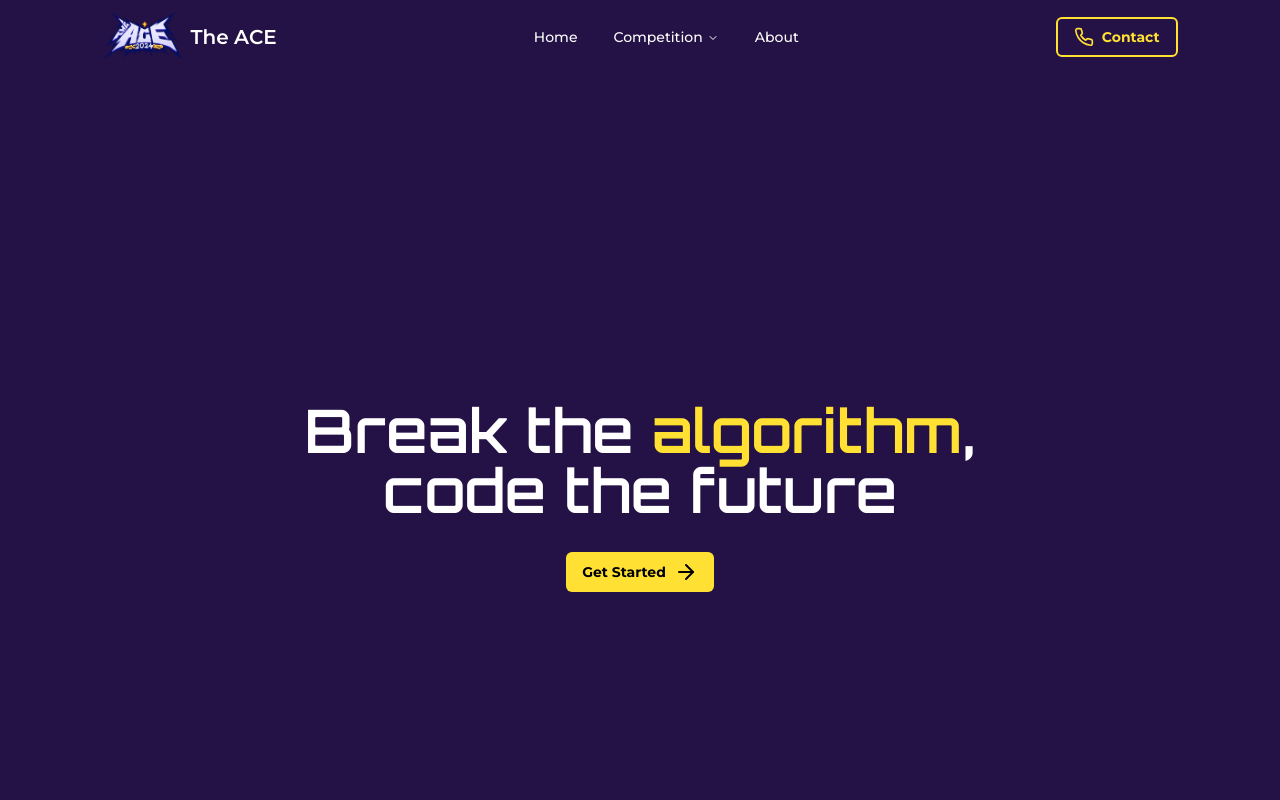
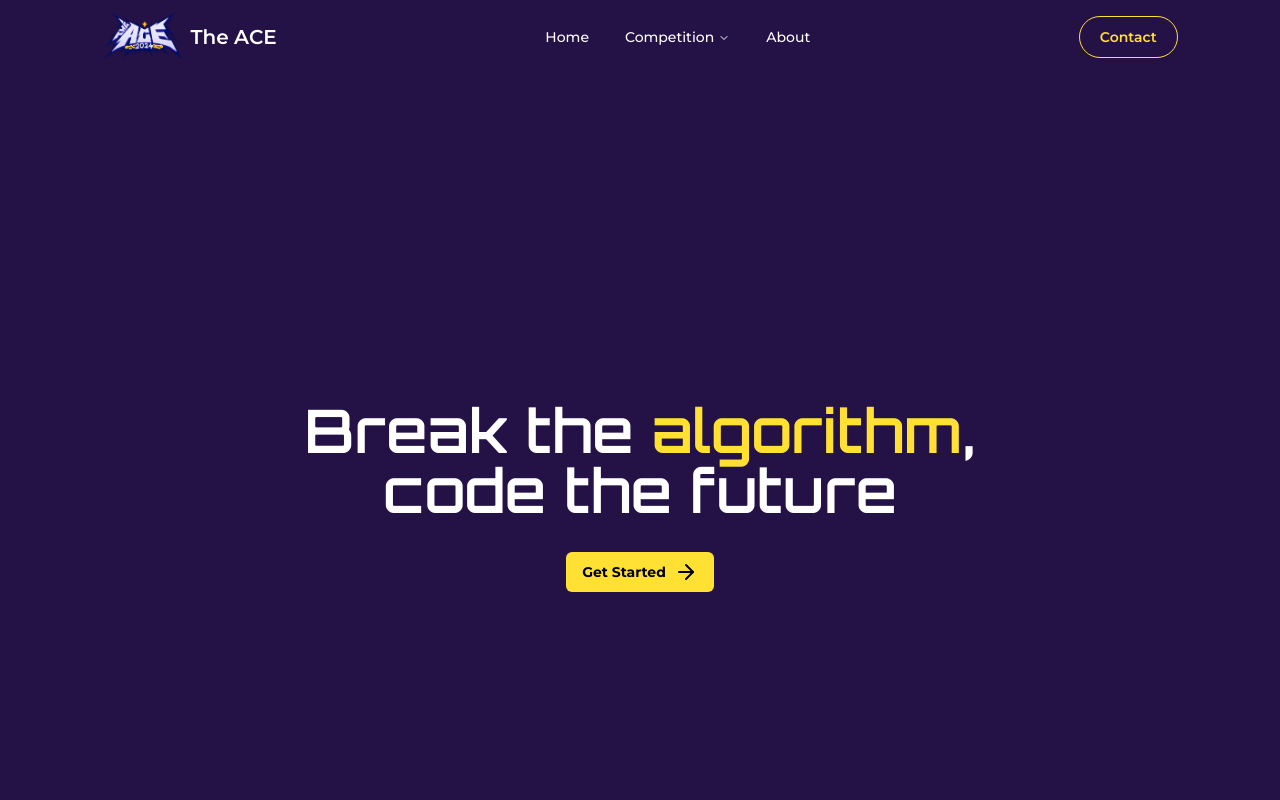
Before and after one commit to Brilliahib/theace-2024, a Next.js app: page / in a window 1280 px wide. Shown: the top 800 px of the page. Built offline with nearby package versions, Linux system fonts and the light colour scheme.

Commit message:
fix: button contact navbar

```diff
--- a/components/navbar/navbar.jsx
+++ b/components/navbar/navbar.jsx
@@ -22,10 +22,9 @@ function Navbar() {
         <div>
           <Link href="/contact">
             <Button
-              className="flex flex-row gap-2 rounded-md font-bold text-primary"
               variant="outline"
+              className="border p-5 flex font-semibold text-primary bg-[#241246] rounded-full"
             >
-              <Phone size={20} className="text-primary" />
               Contact
             </Button>
           </Link>
```
